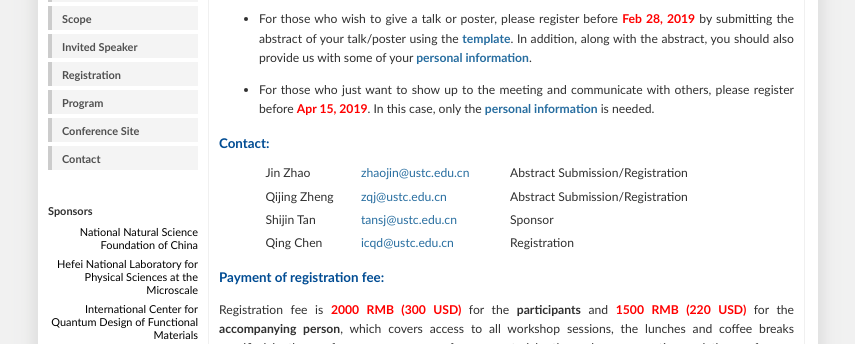
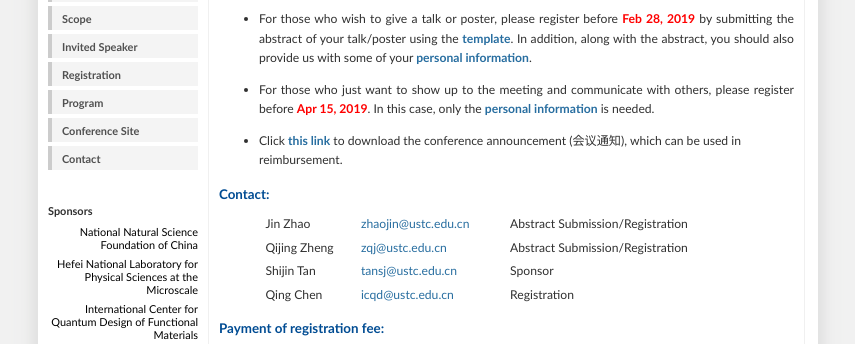
Before and after one commit to usd11/usd11.github.io, a plain HTML site: page registration.html in a window 1280 px wide. Shown: the part 167-511 px from the top of the page, without its empty margins (212-1067 px from the left). Drawn offline with Linux system fonts and the light colour scheme.

Commit message:
upload conference anouncement

```diff
--- a/registration.html
+++ b/registration.html
@@ -156,6 +156,15 @@
                         In this case, only the
                         <a target='_blank', href="personal_info.docx"><b>personal information</b></a>
                         is needed.
+                        </p>
+                    </li>
+                    <li>
+                        Click
+                        <a target='_blank', href="program/conference_announcement.pdf">
+                            <b>this link</b>
+                        </a>
+                        to download the conference announcement (会议通知),
+                        which can be used in reimbursement.
                         </p>
                     </li>
                 </ul>
```
